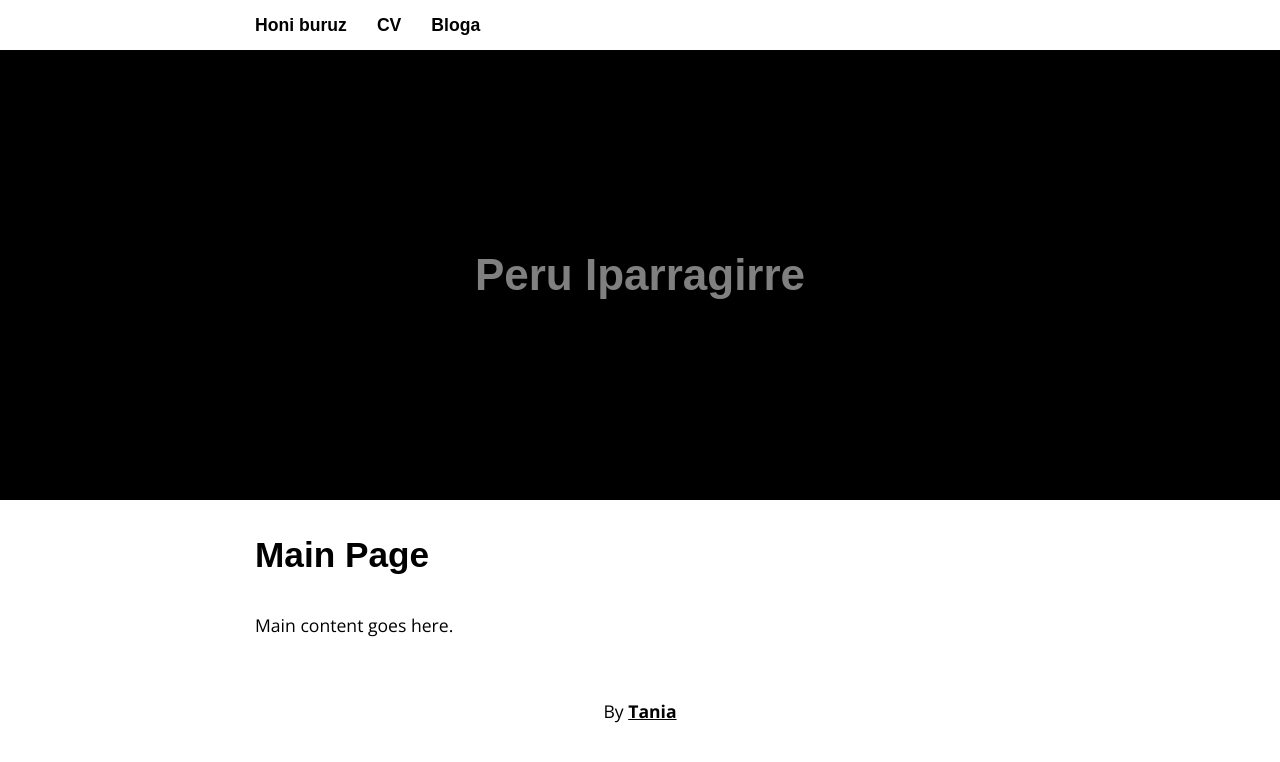
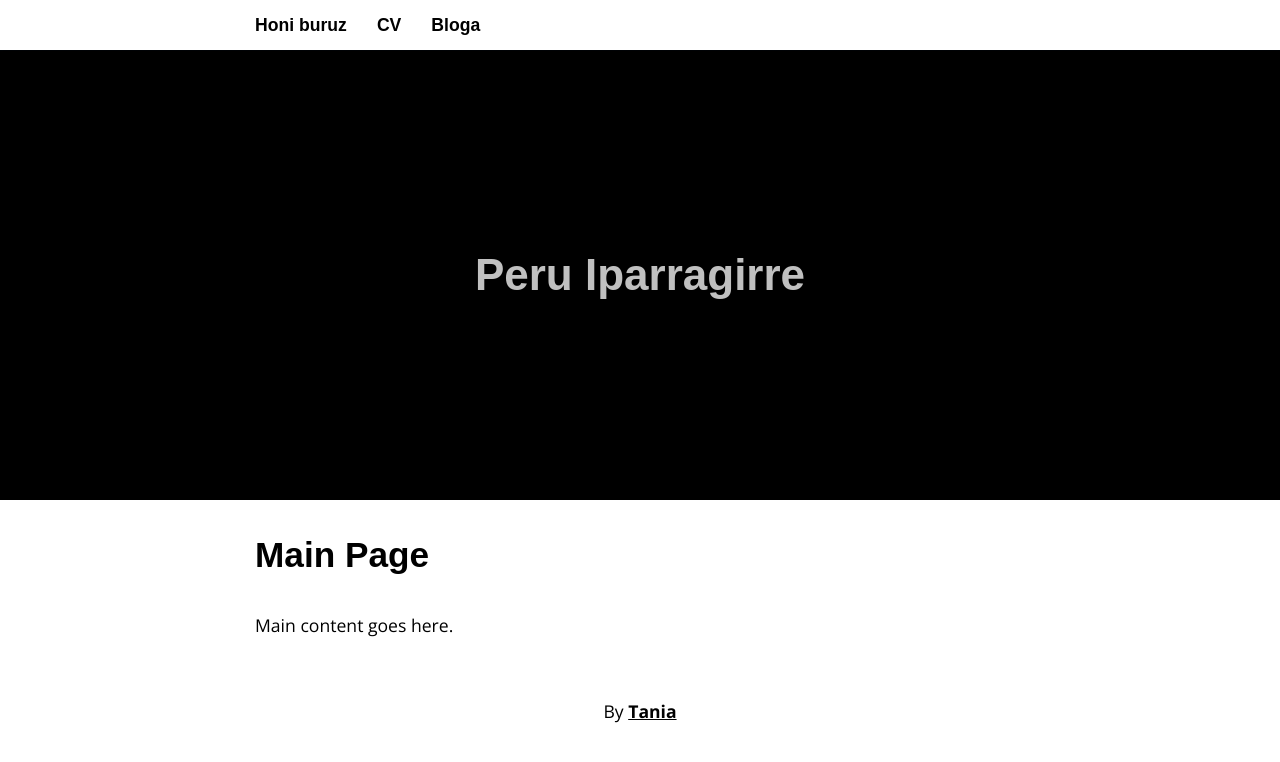
Before and after one commit to nomadagaldua/nomadagaldua.github.io, a Jekyll site: the page built from index.html, in a window 1280 px wide. Shown: the top 762 px of the page. Built offline with Jekyll 4.4.1, drawn with Linux system fonts in a browser that asks for light colours; some web fonts are replaced.

Commit message:
Update _base.scss

```diff
--- a/_sass/_base.scss
+++ b/_sass/_base.scss
@@ -1,5 +1,5 @@
 $content-width: 800px;
-$main: #808080;
+$main: #C0C0C0;
 $font-style: 'Open Sans', sans-serif;
 $font-color: #000000;
 $link-color: #000000;
```
